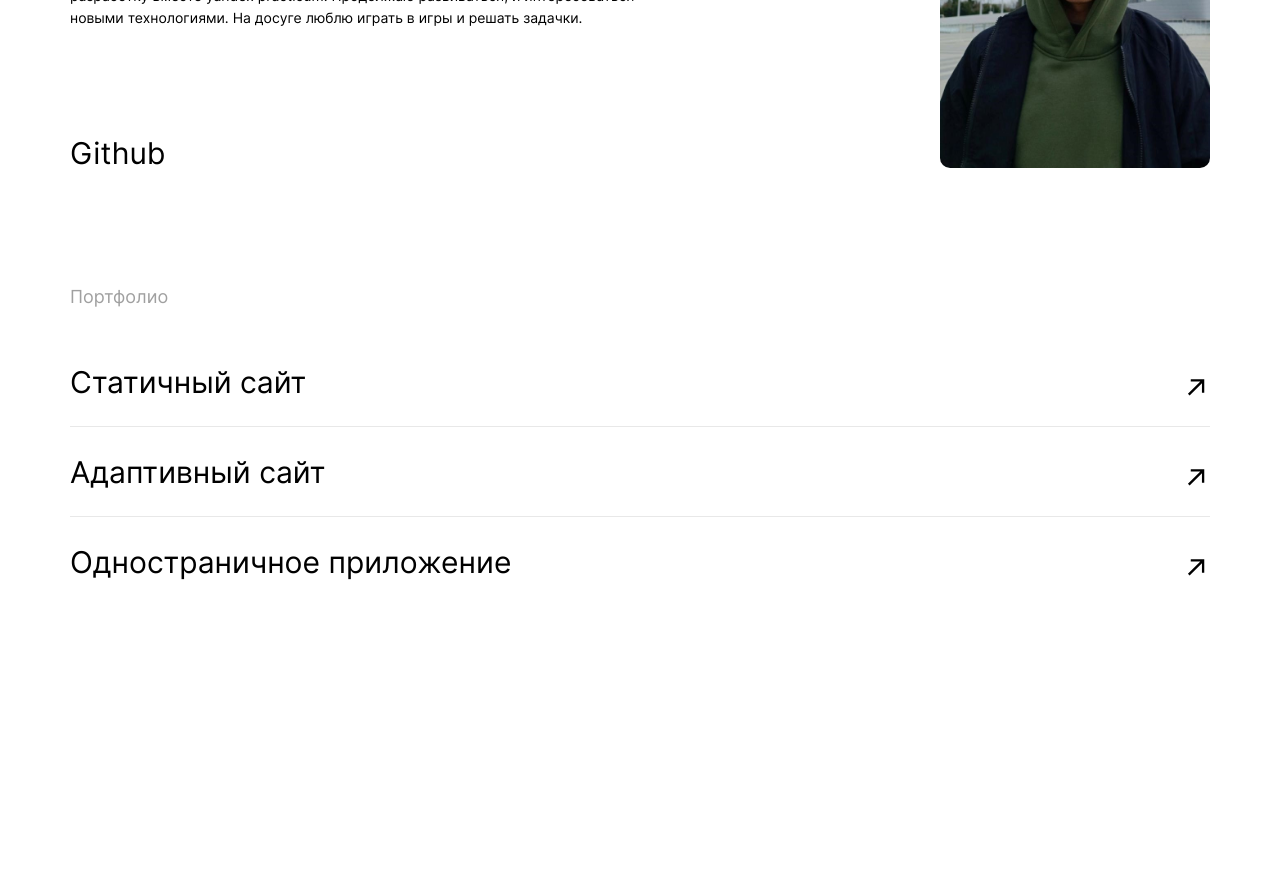
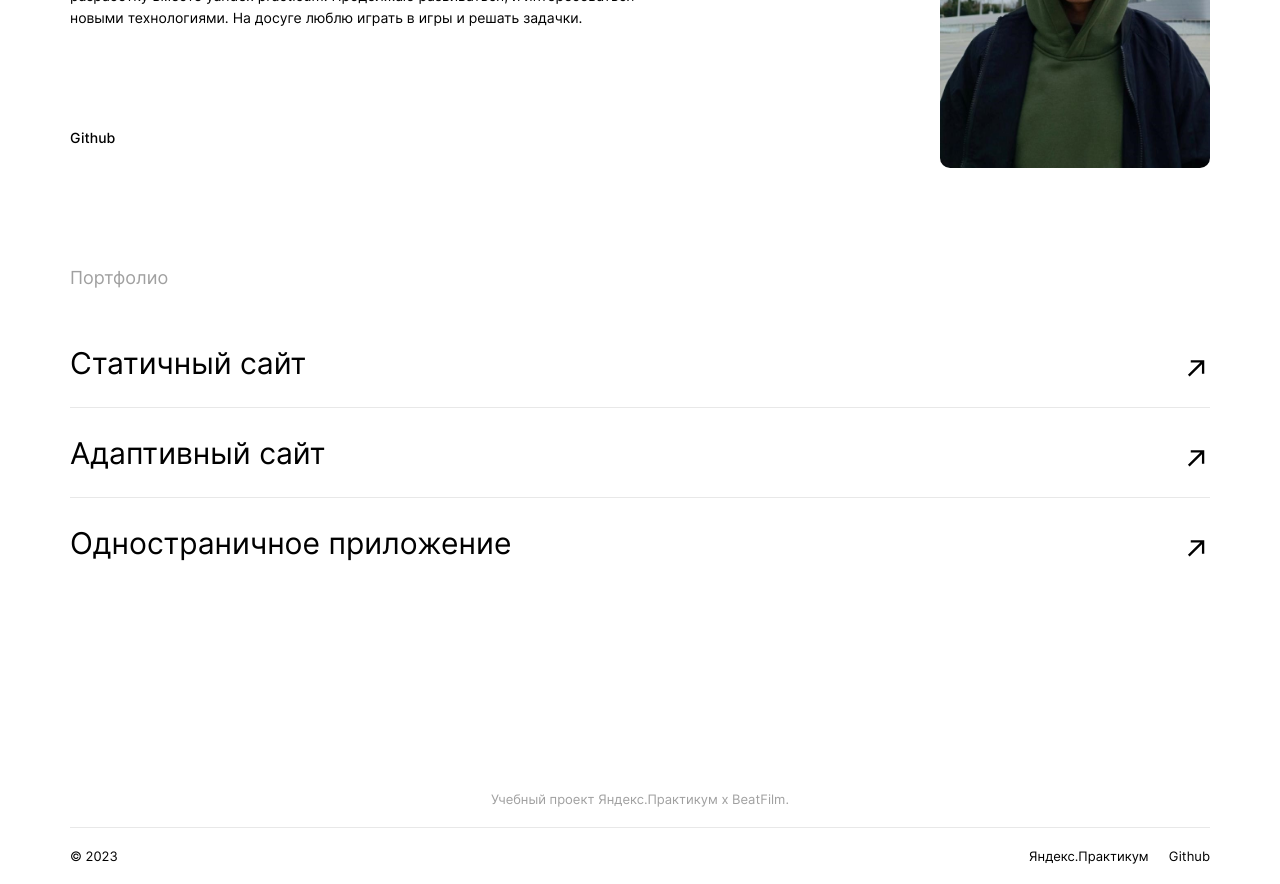
Before and after one commit to BLYADERUINER/movies-explorer-frontend, a React (Create React App) app: page / in a window 1280 px wide. Shown: the part 2220-3104 px from the top of the page. Before the commit the page ends 2951 px from the top, so only its background shows below. Built offline with nearby package versions, Linux system fonts and the light colour scheme.

Commit message:
added: Component Footer and styles

```diff
--- /dev/null
+++ b/src/components/Footer/Footer.css
@@ -0,0 +1,40 @@
+.footer {
+  padding: 79px 70px 20px;
+}
+
+.footer__text {
+  font-weight: 400;
+  font-size: 13px;
+  line-height: 16px;
+  color: #A0A0A0;
+  text-align: center;
+  margin: 0;
+}
+
+.footer__container {
+  display: flex;
+  flex-direction: row;
+  justify-content: space-between;
+  padding-top: 20px;
+  border-top: 1px solid #E8E8E8;
+  margin-top: 20px;
+}
+
+.footer__span {
+  font-weight: 400;
+  font-size: 13px;
+  line-height: 16px;
+}
+
+.footer__container-link {
+  display: flex;
+  gap: 20px;
+}
+
+.footer__link {
+  text-decoration: none;
+  font-weight: 400;
+  font-size: 13px;
+  line-height: 16px;
+  color: #000000;
+}
--- /dev/null
+++ b/src/components/Footer/index.jsx
@@ -0,0 +1,32 @@
+import "./Footer.css";
+
+function Footer() {
+  return (
+    <footer className="footer">
+      <p className="footer__text">Учебный проект Яндекс.Практикум х&nbsp;BeatFilm.</p>
+      <div className="footer__container">
+        <span className="footer__span">&copy;&nbsp;2023</span>
+        <div className="footer__container-link">
+          <a
+            className="footer__link"
+            href="https://practicum.yandex.ru/"
+            target="_blank"
+            rel="noreferrer"
+          >
+            Яндекс.Практикум
+          </a>
+          <a
+            className="footer__link"
+            href="https://github.com/BLYADERUINER"
+            target="_blank"
+            rel="noreferrer"
+          >
+            Github
+          </a>
+        </div>
+      </div>
+    </footer>
+  );
+}
+
+export default Footer;
--- a/src/components/Main/AboutMe/AboutMe.css
+++ b/src/components/Main/AboutMe/AboutMe.css
@@ -34,7 +34,7 @@
   margin: 26px 0 99px;
 }
 
-.aboutme__link {
+.aboutme__link-git {
   color: #000000;
   text-decoration: none;
   font-weight: 500;
--- a/src/components/Main/AboutMe/index.jsx
+++ b/src/components/Main/AboutMe/index.jsx
@@ -19,7 +19,7 @@ function AboutMe() {
             На&nbsp;досуге люблю играть в&nbsp;игры и&nbsp;решать задачки.
           </p>
           <a
-            className="aboutme__link"
+            className="aboutme__link-git"
             href="https://github.com/BLYADERUINER"
             target="_blank"
             rel="noreferrer"
--- a/src/components/Main/Portfolio/Portfolio.css
+++ b/src/components/Main/Portfolio/Portfolio.css
@@ -25,6 +25,8 @@
   line-height: 50px;
   padding-bottom: 9px;
   border-bottom: 1px solid #E8E8E8;
+  text-decoration: none;
+  color: #000000;
 }
 
 .aboutme__link:last-child {
--- a/src/components/Main/index.jsx
+++ b/src/components/Main/index.jsx
@@ -3,6 +3,7 @@ import Promo from './Promo';
 import AboutProject from './AboutProject';
 import Techs from './Techs';
 import AboutMe from './AboutMe';
+import Footer from '../Footer';
 
 import './Main.css';
 
@@ -14,6 +15,7 @@ function Main() {
       <AboutProject />
       <Techs />
       <AboutMe />
+      <Footer />
     </div>
   )
 }
```
